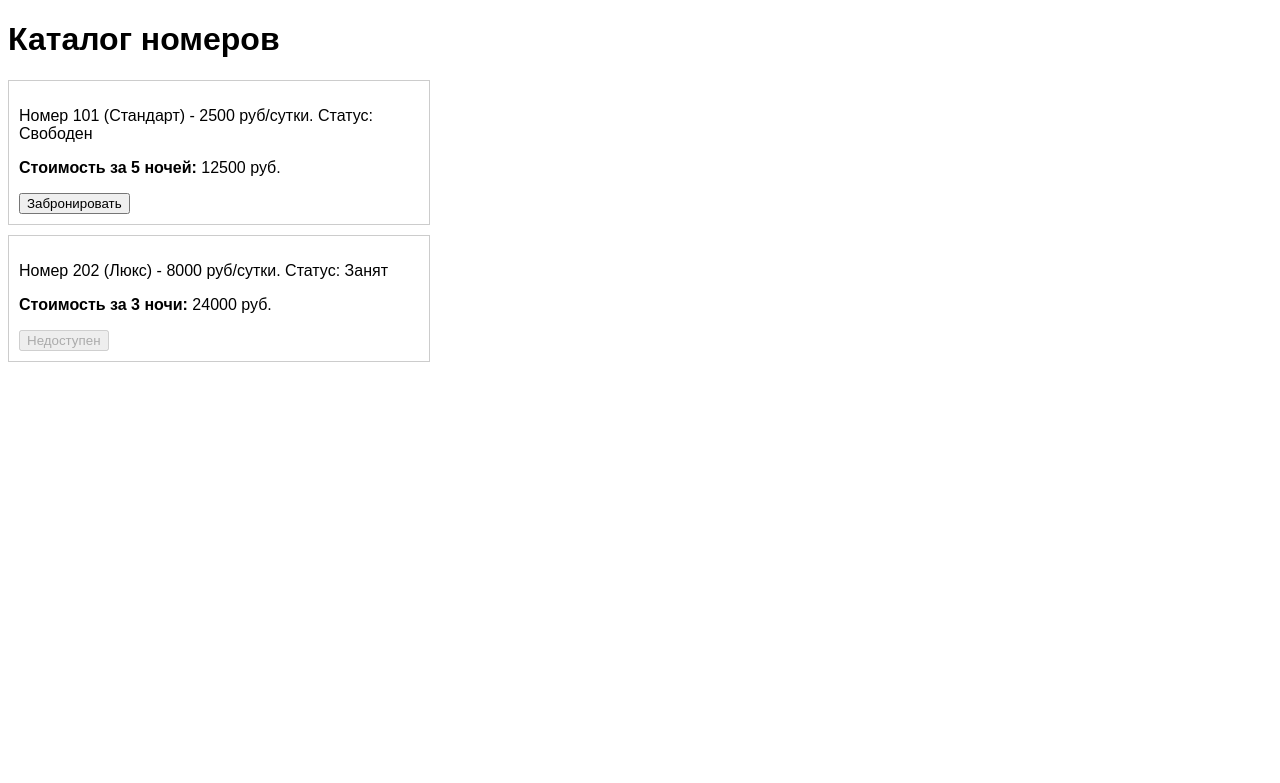
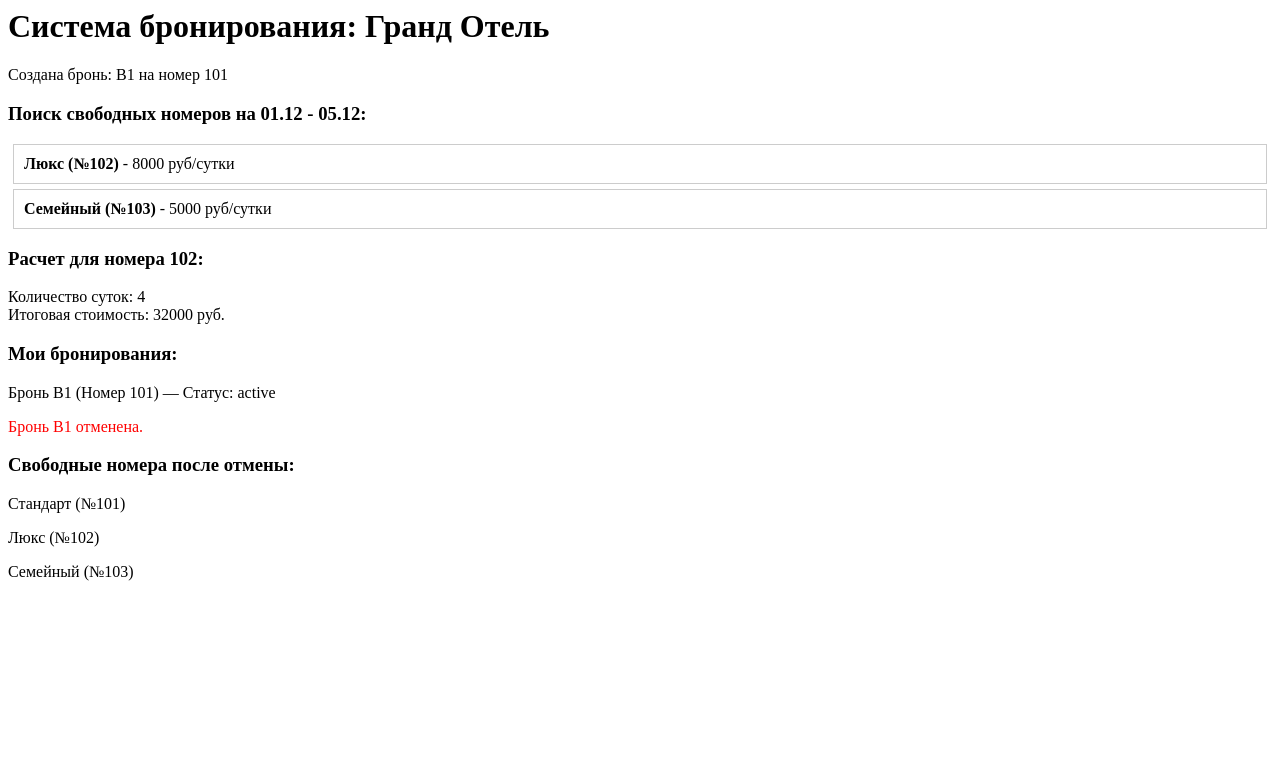
Before and after one commit to sentido657-rgb/lab5, a PHP site: page / in a window 1280 px wide. Shown: the top 783 px of the page. Run offline with PHP 8.4, Linux system fonts and the light colour scheme.

Commit message:
Система бронирования гостиницы (MVVM)

```diff
--- /dev/null
+++ b/Models.php
@@ -0,0 +1,56 @@
+<?php
+class Hotel {
+    public string $name;
+    public array $rooms = [];
+
+    public function __construct($name) {
+        $this->name = $name;
+    }
+    public function addRoom($room) {
+        $this->rooms[] = $room;
+    }
+}
+
+class Room {
+    public string $id;
+    public string $category;
+    public int $capacity;
+    public float $pricePerNight;
+    public string $description;
+
+    public function __construct($id, $category, $capacity, $pricePerNight, $description) {
+        $this->id = $id;
+        $this->category = $category;
+        $this->capacity = $capacity;
+        $this->pricePerNight = $pricePerNight;
+        $this->description = $description;
+    }
+}
+
+class Customer {
+    public string $name;
+    public string $email;
+
+    public function __construct($name, $email) {
+        $this->name = $name;
+        $this->email = $email;
+    }
+}
+
+class Booking {
+    public string $id;
+    public Room $room;
+    public Customer $customer;
+    public string $checkInDate;
+    public string $checkOutDate;
+    public string $status;
+
+    public function __construct($id, $room, $customer, $checkIn, $checkOut) {
+        $this->id = $id;
+        $this->room = $room;
+        $this->customer = $customer;
+        $this->checkInDate = $checkIn;
+        $this->checkOutDate = $checkOut;
+        $this->status = 'active';
+    }
+}
--- a/Room.php
+++ /dev/null
@@ -1,19 +0,0 @@
-<?php
-class Room {
-    private string $id;
-    private string $category;
-    private float $pricePerNight;
-    private string $status;
-
-    public function __construct($id, $category, $pricePerNight, $status = 'available') {
-        $this->id = $id;
-        $this->category = $category;
-        $this->pricePerNight = $pricePerNight;
-        $this->status = $status;
-    }
-
-    public function getId(): string { return $this->id; }
-    public function getCategory(): string { return $this->category; }
-    public function getPricePerNight(): float { return $this->pricePerNight; }
-    public function getStatus(): string { return $this->status; }
-}
--- a/RoomViewModel.php
+++ /dev/null
@@ -1,19 +0,0 @@
-<?php
-require_once 'Room.php';
-
-class RoomViewModel {
-    private Room $room;
-
-    public function __construct(Room $room) {
-        $this->room = $room;
-    }
-
-    public function calculateTotalCost(int $nights): float {
-        return $this->room->getPricePerNight() * $nights;
-    }
-
-    public function getFormattedInfo(): string {
-        $statusText = ($this->room->getStatus() === 'available') ? "Свободен" : "Занят";
-        return "Номер {$this->room->getId()} ({$this->room->getCategory()}) - {$this->room->getPricePerNight()} руб/сутки. Статус: {$statusText}";
-    }
-}
--- /dev/null
+++ b/ViewModels.php
@@ -0,0 +1,84 @@
+<?php
+require_once 'Models.php';
+
+class RoomCardViewModel {
+    private Room $room;
+    public function __construct(Room $room) { $this->room = $room; }
+
+    public function calculateNights(string $checkIn, string $checkOut): int {
+        $in = strtotime($checkIn);
+        $out = strtotime($checkOut);
+        $diff = $out - $in;
+        return (int)($diff / 86400); // 86400 секунд в сутках
+    }
+
+    public function calculateTotalCost(string $checkIn, string $checkOut): float {
+        $nights = $this->calculateNights($checkIn, $checkOut);
+        return $nights * $this->room->pricePerNight;
+    }
+}
+
+class RoomSearchViewModel {
+    private Hotel $hotel;
+    private array $bookings;
+
+    public function __construct(Hotel $hotel, array $bookings) {
+        $this->hotel = $hotel;
+        $this->bookings = $bookings;
+    }
+
+    public function isRoomAvailable(Room $room, string $checkIn, string $checkOut): bool {
+        foreach ($this->bookings as $booking) {
+            if ($booking->room->id === $room->id && $booking->status === 'active') {
+                if ($checkIn < $booking->checkOutDate && $checkOut > $booking->checkInDate) {
+                    return false;
+                }
+            }
+        }
+        return true;
+    }
+
+    public function findAvailableRooms(string $checkIn, string $checkOut): array {
+        $availableRooms = [];
+        foreach ($this->hotel->rooms as $room) {
+            if ($this->isRoomAvailable($room, $checkIn, $checkOut)) {
+                $availableRooms[] = $room;
+            }
+        }
+        return $availableRooms;
+    }
+}
+
+class BookingViewModel {
+    private array $bookings = [];
+    private int $nextId = 1;
+
+    public function createBooking(Room $room, Customer $customer, string $checkIn, string $checkOut) {
+        $booking = new Booking("B" . $this->nextId, $room, $customer, $checkIn, $checkOut);
+        $this->bookings[] = $booking;
+        $this->nextId++;
+        return $booking;
+    }
+
+    public function cancelBooking(string $bookingId) {
+        foreach ($this->bookings as $booking) {
+            if ($booking->id === $bookingId) {
+                $booking->status = 'cancelled';
+                return true;
+            }
+        }
+        return false;
+    }
+
+    public function getCustomerBookings(Customer $customer): array {
+        $result = [];
+        foreach ($this->bookings as $booking) {
+            if ($booking->customer->email === $customer->email) {
+                $result[] = $booking;
+            }
+        }
+        return $result;
+    }
+
+    public function getAllBookings() { return $this->bookings; }
+}
--- a/index.php
+++ b/index.php
@@ -1,36 +1,54 @@
 <?php
-require_once 'Room.php';
-require_once 'RoomViewModel.php';
+require_once 'Models.php';
+require_once 'ViewModels.php';
 
-$room1 = new Room("101", "Стандарт", 2500.0, "available");
-$room2 = new Room("202", "Люкс", 8000.0, "booked");
+// Инициализация
+$hotel = new Hotel("Гранд Отель");
+$room1 = new Room("101", "Стандарт", 2, 2500.0, "Уютный номер");
+$room2 = new Room("102", "Люкс", 3, 8000.0, "Панорамный вид");
+$room3 = new Room("103", "Семейный", 4, 5000.0, "Две комнаты");
+$hotel->addRoom($room1);
+$hotel->addRoom($room2);
+$hotel->addRoom($room3);
 
-$vm1 = new RoomViewModel($room1);
-$vm2 = new RoomViewModel($room2);
-?>
-<!DOCTYPE html>
-<html lang="ru">
-<head>
-    <meta charset="UTF-8">
-    <title>Гостиница - Бронирование</title>
-    <style>
-        body { font-family: sans-serif; }
-        .room-card { border: 1px solid #ccc; padding: 10px; margin-bottom: 10px; width: 400px; }
-    </style>
-</head>
-<body>
-    <h1>Каталог номеров</h1>
+$customer = new Customer("Иван Петров", "ivan@mail.ru");
 
-    <div class="room-card">
-        <p><?php echo $vm1->getFormattedInfo(); ?></p>
-        <p><strong>Стоимость за 5 ночей:</strong> <?php echo $vm1->calculateTotalCost(5); ?> руб.</p>
-        <button>Забронировать</button>
-    </div>
+$bookingVM = new BookingViewModel();
+$searchVM = new RoomSearchViewModel($hotel, []);
 
-    <div class="room-card">
-        <p><?php echo $vm2->getFormattedInfo(); ?></p>
-        <p><strong>Стоимость за 3 ночи:</strong> <?php echo $vm2->calculateTotalCost(3); ?> руб.</p>
-        <button disabled>Недоступен</button>
-    </div>
-</body>
-</html>
+echo "<h1>Система бронирования: {$hotel->name}</h1>";
+
+$booking1 = $bookingVM->createBooking($room1, $customer, "2026-12-01", "2026-12-05");
+echo "<p>Создана бронь: {$booking1->id} на номер {$room1->id}</p>";
+
+$searchVM = new RoomSearchViewModel($hotel, $bookingVM->getAllBookings());
+
+echo "<h3>Поиск свободных номеров на 01.12 - 05.12:</h3>";
+$available = $searchVM->findAvailableRooms("2026-12-01", "2026-12-05");
+foreach ($available as $room) {
+    echo "<div style='border:1px solid #ccc; padding:10px; margin:5px;'>
+            <strong>{$room->category} (№{$room->id})</strong> - {$room->pricePerNight} руб/сутки
+          </div>";
+}
+
+$cardVM = new RoomCardViewModel($room2);
+$nights = $cardVM->calculateNights("2026-12-01", "2026-12-05");
+$total = $cardVM->calculateTotalCost("2026-12-01", "2026-12-05");
+echo "<h3>Расчет для номера 102:</h3>";
+echo "<p>Количество суток: {$nights}<br>Итоговая стоимость: {$total} руб.</p>";
+
+echo "<h3>Мои бронирования:</h3>";
+$myBookings = $bookingVM->getCustomerBookings($customer);
+foreach ($myBookings as $b) {
+    echo "<p>Бронь {$b->id} (Номер {$b->room->id}) — Статус: {$b->status}</p>";
+}
+
+$bookingVM->cancelBooking($booking1->id);
+echo "<p style='color:red;'>Бронь {$booking1->id} отменена.</p>";
+
+$searchVM = new RoomSearchViewModel($hotel, $bookingVM->getAllBookings());
+$availableAfterCancel = $searchVM->findAvailableRooms("2026-12-01", "2026-12-05");
+echo "<h3>Свободные номера после отмены:</h3>";
+foreach ($availableAfterCancel as $room) {
+    echo "<p>{$room->category} (№{$room->id})</p>";
+}
```
